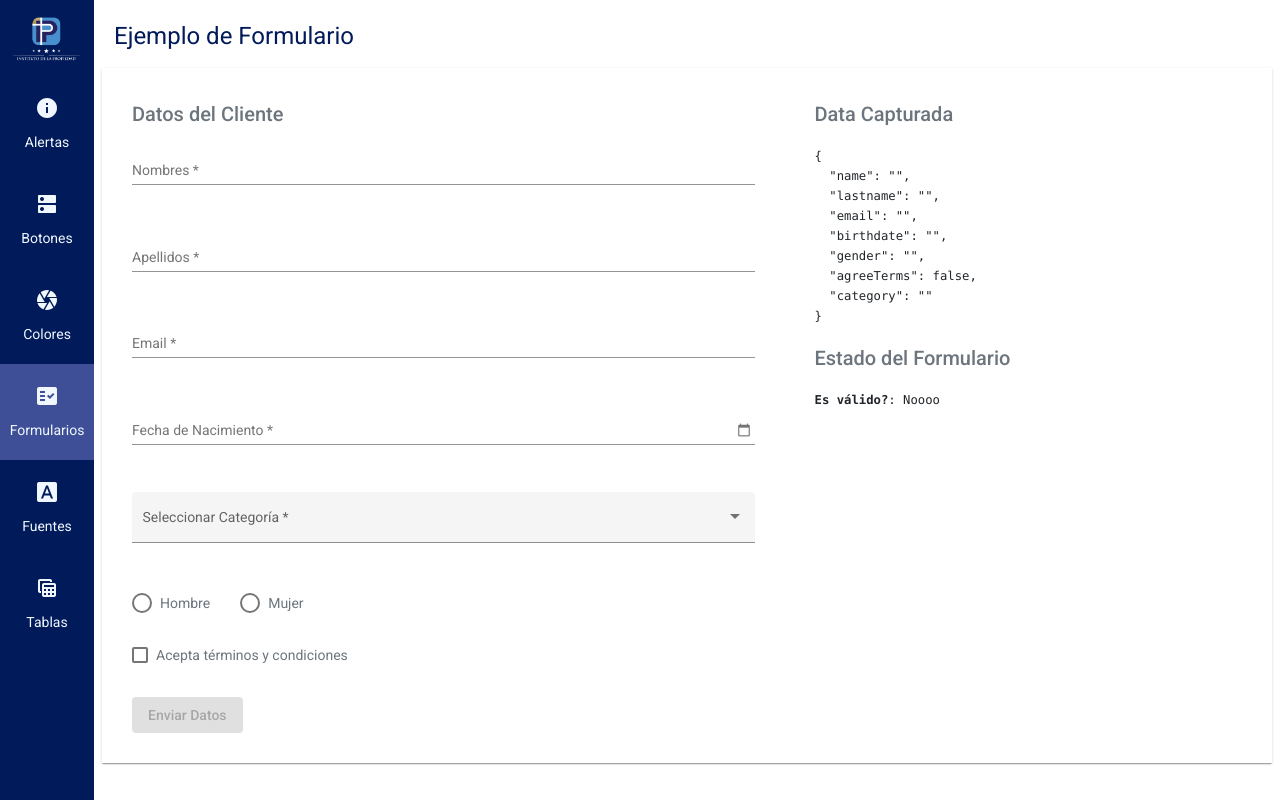
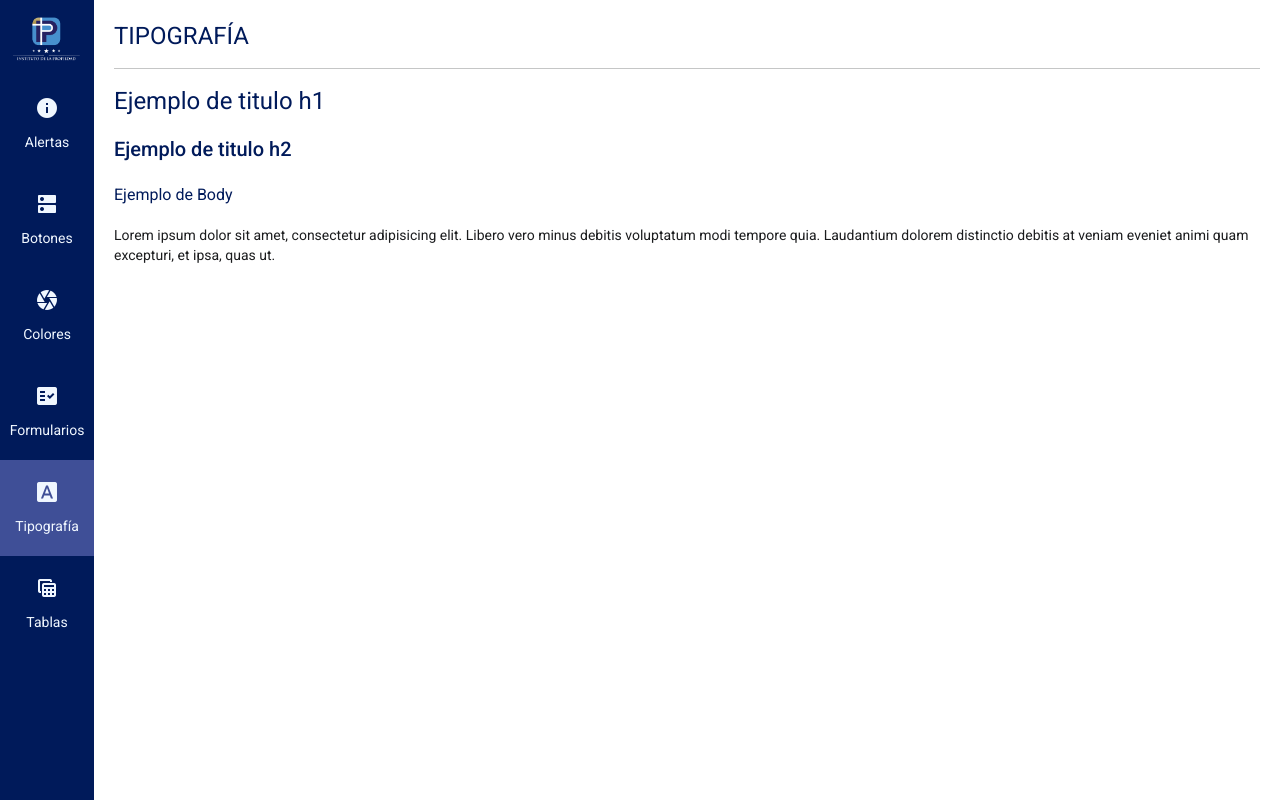
Before and after one commit to vapinedo/Angular-InstitutoPropiedad, an Angular app: page /typography in a window 1280 px wide. Before the commit this address led to /customer-new. Built offline with nearby package versions, Linux system fonts and the light colour scheme; a web font is replaced by a local one; what @angular/fire would draw is missing.

Commit message:
Tipografia creada

```diff
--- a/src/app/app-routing.module.ts
+++ b/src/app/app-routing.module.ts
@@ -5,12 +5,14 @@ import { CustomerNewComponent } from './features/components/customer/customer-ne
 import { CustomerAdminComponent } from './features/components/customer/customer-admin.component';
 import { CustomerEditComponent } from './features/components/customer/customer-edit.component';
 import { ButtonsComponent } from './features/components/buttons/buttons.component';
+import { TypographyComponent } from './features/components/typography/typography.component';
 
 const routes: Routes = [
   { path: 'customers', component: CustomerAdminComponent },
   { path: 'customer-new', component: CustomerNewComponent },
   { path: 'customer-edit/:id', component: CustomerEditComponent},
   { path: 'buttons', component: ButtonsComponent },
+  { path: 'typography', component: TypographyComponent},
   { path: '**', redirectTo: 'customer-new' }
 ];
 
--- a/src/app/app.component.html
+++ b/src/app/app.component.html
@@ -4,6 +4,8 @@
   </aside>
 
   <main class="container-fluid">
+    <div class="row">
       <router-outlet></router-outlet>
+    </div>
   </main>
 </div>
--- /dev/null
+++ b/src/app/features/components/typography/typography.component.html
@@ -0,0 +1,12 @@
+<h1 class="asw-h1 text-uppercase">Tipografía</h1>
+<hr>
+
+<section>
+    <h1 class="asw-h1">Ejemplo de titulo h1</h1>
+    <h2 class="asw-h2">Ejemplo de titulo h2</h2>
+
+    <h3>Ejemplo de Body</h3>
+    <p>Lorem ipsum dolor sit amet, consectetur adipisicing elit. Libero vero minus debitis voluptatum modi tempore quia. Laudantium dolorem distinctio debitis at veniam eveniet animi quam excepturi, et ipsa, quas ut.</p>
+
+    <p></p>
+</section>
--- /dev/null
+++ b/src/app/features/components/typography/typography.component.ts
@@ -0,0 +1,15 @@
+import { Component, OnInit } from '@angular/core';
+
+@Component({
+  selector: 'app-typography',
+  templateUrl: './typography.component.html',
+  styleUrls: ['./typography.component.scss']
+})
+export class TypographyComponent implements OnInit {
+
+  constructor() { }
+
+  ngOnInit(): void {
+  }
+
+}
--- a/src/app/features/feature.module.ts
+++ b/src/app/features/feature.module.ts
@@ -7,13 +7,15 @@ import { CustomerNewComponent } from './components/customer/customer-new.compone
 import { CustomerAdminComponent } from './components/customer/customer-admin.component';
 import { CustomerEditComponent } from './components/customer/customer-edit.component';
 import { ButtonsComponent } from './components/buttons/buttons.component';
+import { TypographyComponent } from './components/typography/typography.component';
 
 @NgModule({
   declarations: [
     CustomerNewComponent,
     CustomerAdminComponent,
     CustomerEditComponent,
-    ButtonsComponent
+    ButtonsComponent,
+    TypographyComponent
   ],
   imports: [
     CommonModule,
--- a/src/app/shared/components/sidebar/sidebar.component.html
+++ b/src/app/shared/components/sidebar/sidebar.component.html
@@ -20,9 +20,9 @@
         <mat-icon>fact_check</mat-icon>
         <span>Formularios</span>
     </a>
-    <a href="#" routerLinkActive="active" matTooltip="Formato de Alertas" matTooltipPosition="right">
+    <a routerLink="/typography" routerLinkActive="active" matTooltip="Estilos de Tipografía" matTooltipPosition="right">
         <mat-icon>font_download</mat-icon>
-        <span>Fuentes</span>
+        <span>Tipografía</span>
     </a>
     <a routerLink="/customers" routerLinkActive="active" matTooltip="Estilos de Tablas" matTooltipPosition="right">
         <mat-icon>table_view</mat-icon>
--- /dev/null
+++ b/src/assets/scss/_typography.scss
@@ -0,0 +1,22 @@
+@import "src/assets/scss/colors";
+
+html, body { height: 100%; }
+body {
+    color: $negro;
+    margin: 0;
+    font-family: Roboto, "Helvetica Neue", sans-serif;
+    font-size: 18px;
+}
+
+h1, h2, h3, h4, h5, h6 {
+    color: $principal;
+}
+
+.asw-h1 {
+    font-size: 30px;
+}
+
+.asw-h2 {
+    color: $principal;
+    font-size: 22px;
+}
--- a/src/styles.scss
+++ b/src/styles.scss
@@ -1,7 +1,5 @@
 @import "src/assets/scss/buttons";
-
-html, body { height: 100%; }
-body { margin: 0; font-family: Roboto, "Helvetica Neue", sans-serif; }
+@import "src/assets/scss/typography";
 
 .mat-table {
     width: 100%;
```
Also changed, not shown: src/app/features/components/typography/typography.component.scss (added).
